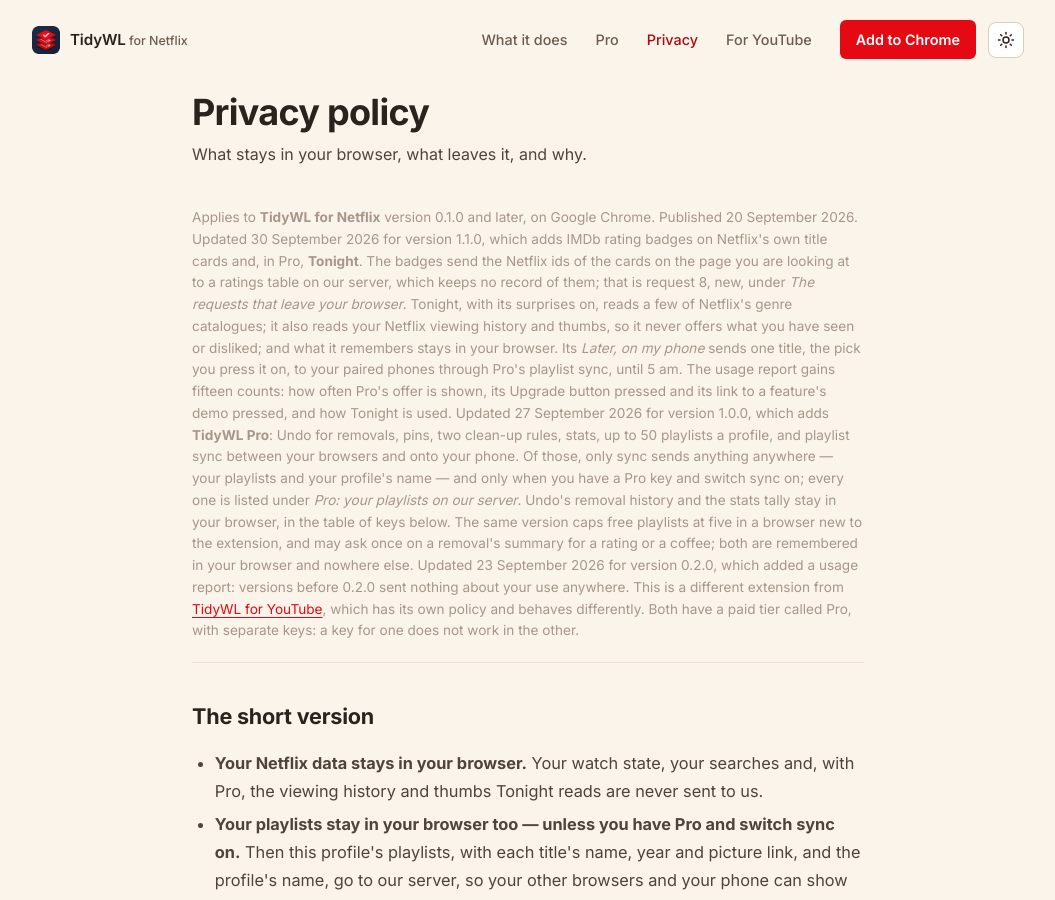
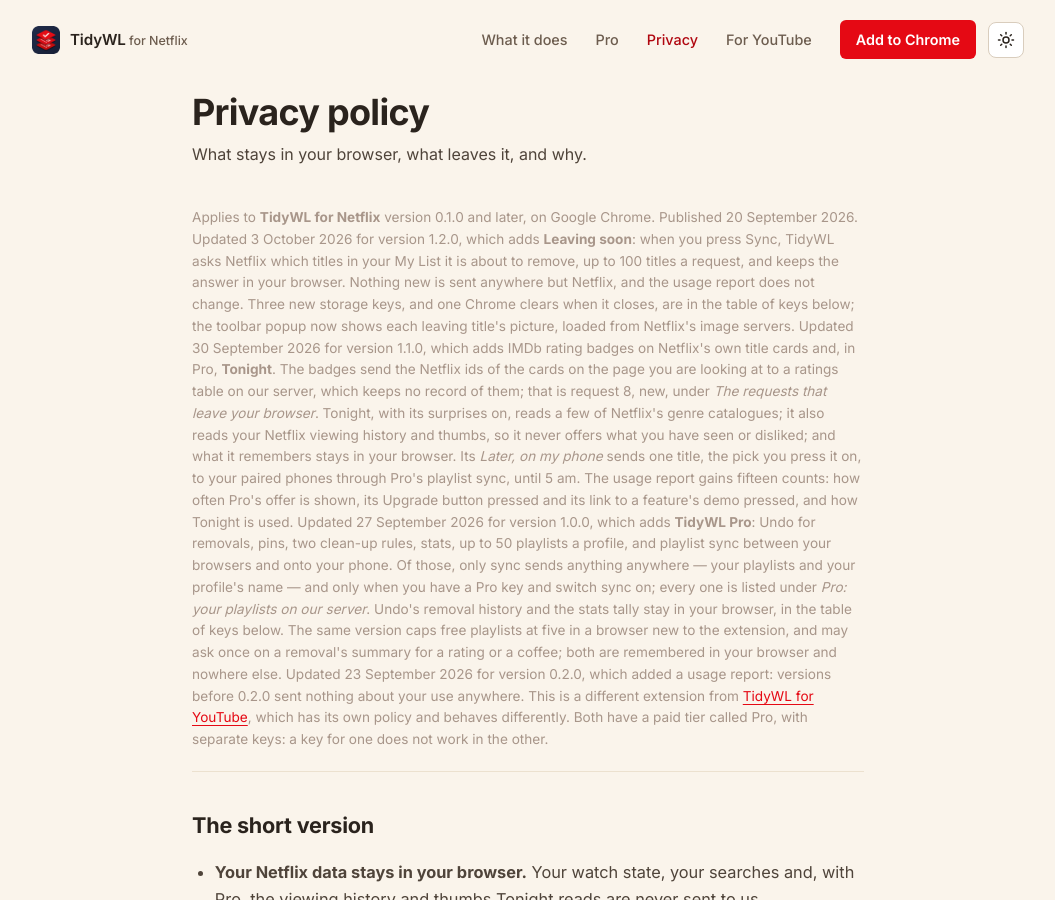
Before and after one commit to dominic-lam/tidywl-site, a Jekyll site: the page built from netflix/privacy/index.html, in a window 1280 px wide and 900 px high. Shown: the whole window, without its empty margins (112-1167 px from the left). Built offline with Jekyll 4.4.1, drawn with Linux system fonts in a browser that asks for light colours.

Commit message:
netflix(privacy): the dated line for 1.2.0, which the draft left for release day
Every version since 0.2.0 has its "Updated <date> for version X" sentence in the
policy's header; 1.2.0's body landed in the merge without one. Checked against the
extension: 390babe..2ff8ba8 adds one fetch, to Netflix's GraphQL endpoint, and
leaves usage-utils.js untouched.

Co-Authored-By: Claude Opus 5.5 <noreply@anthropic.com>
Claude-Session: https://claude.ai/code/session_01HFmqwZZZayAjpEj4pgzi92

```diff
--- a/netflix/privacy/index.html
+++ b/netflix/privacy/index.html
@@ -75,6 +75,11 @@ last_modified_at: 2026-09-28
     <p class="nf-policy-meta">
       Applies to <strong>TidyWL for Netflix</strong> version 0.1.0 and later, on Google Chrome.
       Published {{ site.data.netflix.privacy_published | date: "%-d %B %Y" }}.
+      Updated 3 October 2026 for version 1.2.0, which adds <strong>Leaving soon</strong>: when you press Sync, TidyWL
+      asks Netflix which titles in your My List it is about to remove, up to 100 titles a request, and keeps the answer in
+      your browser. Nothing new is sent anywhere but Netflix, and the usage report does not change. Three new storage keys,
+      and one Chrome clears when it closes, are in the table of keys below; the toolbar popup now shows each leaving
+      title's picture, loaded from Netflix's image servers.
       Updated 30 September 2026 for version 1.1.0, which adds IMDb rating badges on Netflix's own title cards and,
       in Pro, <strong>Tonight</strong>. The badges send the Netflix ids of the cards on the page you are looking at to
       a ratings table on our server, which keeps no record of them; that is request 8, new, under <em>The requests
```
